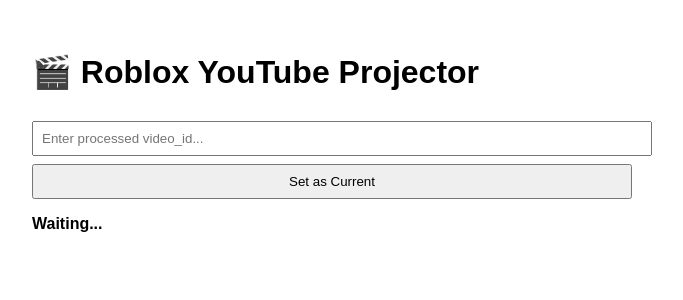
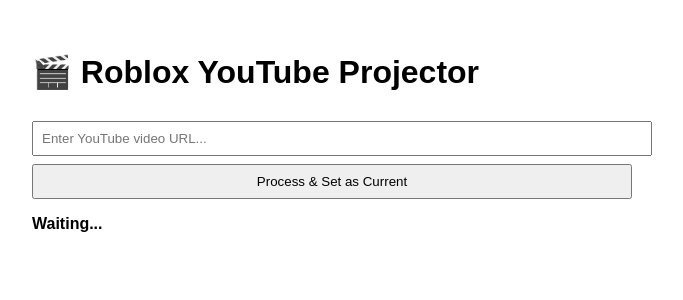
Before and after one commit to Asynerx1/RobloxConnector, a Flask app: page /admin in a window 1280 px wide. Shown: the top 300 px of the page, without its empty margins (308-991 px from the left). Run offline with Flask 3, Linux system fonts and the light colour scheme; parts of the project's set-up code (start-up, migrations or seed data) failed here and were passed over.

Commit message:
Update admin.html

```diff
--- a/templates/admin.html
+++ b/templates/admin.html
@@ -10,40 +10,38 @@
 </head>
 <body>
   <h1>🎬 Roblox YouTube Projector</h1>
-  <input type="text" id="videoIdInput" placeholder="Enter processed video_id..." />
-  <button onclick="submit()">Set as Current</button>
+  <input type="text" id="urlInput" placeholder="Enter YouTube video URL..." />
+  <button onclick="submit()">Process & Set as Current</button>
   <div class="status" id="status">Waiting...</div>
 
   <script>
     async function submit() {
-      const videoId = document.getElementById("videoIdInput").value.trim();
+      const url = document.getElementById("urlInput").value.trim();
       const status = document.getElementById("status");
 
-      if (!videoId) {
-        status.textContent = "❌ Please enter a video_id.";
+      if (!url || !url.includes("youtu")) {
+        status.textContent = "❌ Please enter a valid YouTube URL.";
         return;
       }
 
-      const data = {
-        video_id: videoId,
-        strip_count: 25,
-        frames_per_strip: 10,
-        fps: 15,
-        resolution: "320x180"
-      };
-
       try {
-        status.textContent = "Updating /current...";
-        await fetch("/current", {
+        status.textContent = "⏳ Processing video...";
+        const res = await fetch("/process", {
           method: "POST",
           headers: { "Content-Type": "application/json" },
-          body: JSON.stringify(data)
+          body: JSON.stringify({ url })
         });
 
-        status.textContent = "✅ Video set! Clients will update shortly.";
+        const result = await res.json();
+
+        if (res.ok) {
+          status.textContent = `✅ Processed! Video ID: ${result.video_id}`;
+        } else {
+          status.textContent = `❌ Error: ${result.error}`;
+        }
       } catch (err) {
         console.error(err);
-        status.textContent = "❌ Failed to update /current: " + err.message;
+        status.textContent = "❌ Failed to process: " + err.message;
       }
     }
   </script>
```
